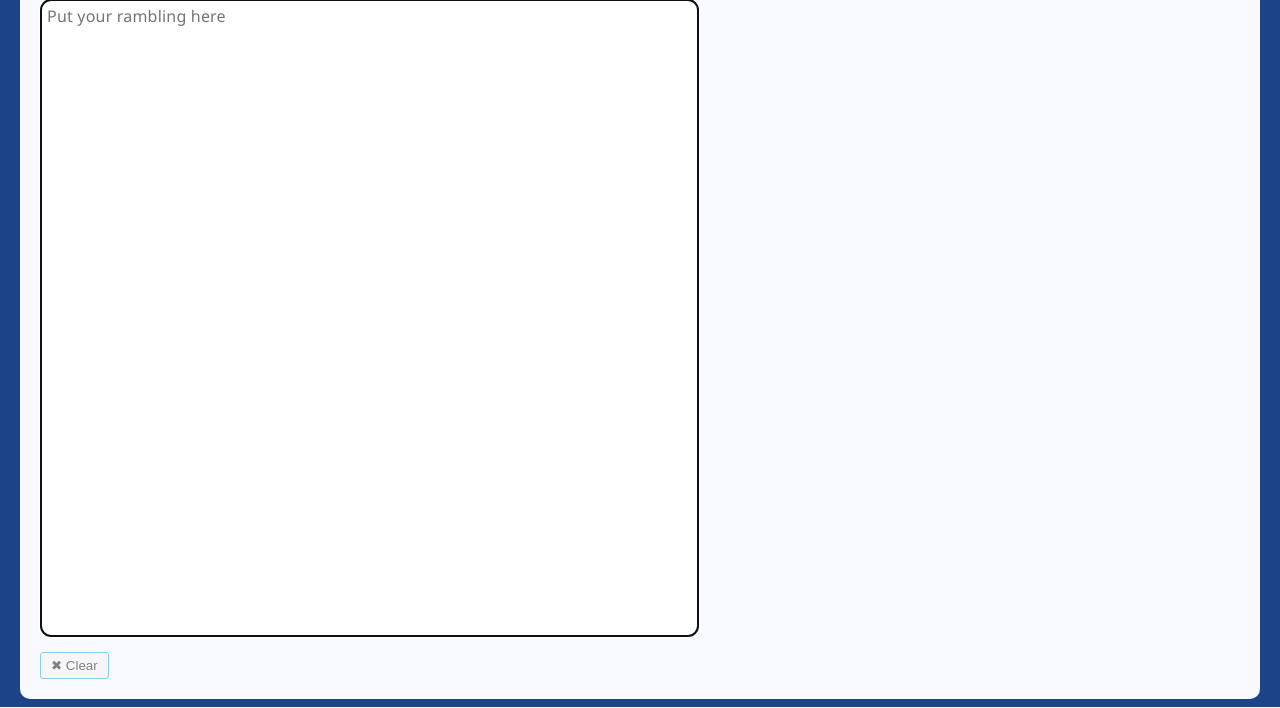
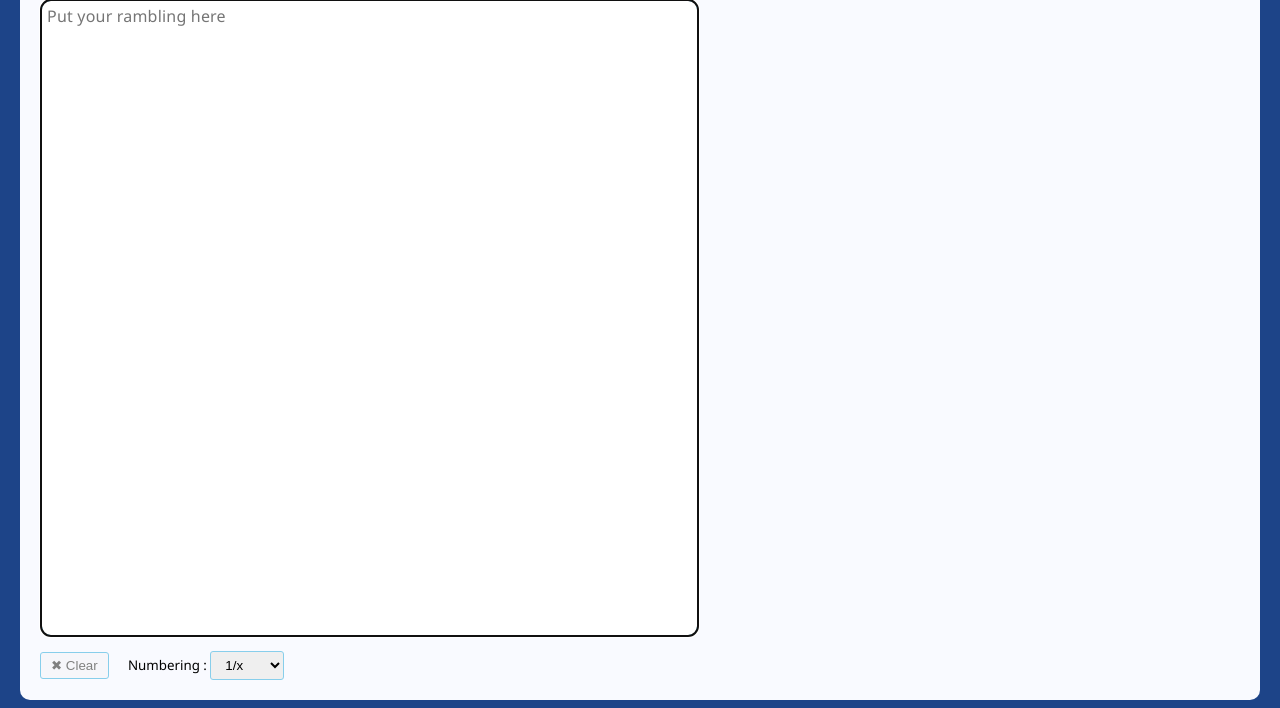
Before and after one commit to simonetthomas/Blue_Thread, a Flask app: page /thread in a window 1280 px wide. Shown: the part 158-866 px from the top of the page. Run offline with Flask 3, Linux system fonts and the light colour scheme; the visitor is signed in with stand-in values (Sample User, id 1); some libraries are stand-ins or nearby versions.

Commit message:
Issue #42 : Add options for the numbering

```diff
--- a/static/javascript.js
+++ b/static/javascript.js
@@ -201,7 +201,13 @@ function cutThread(){
         btn_clear.classList.remove("disabled");
     }
 
-    const length = 291; // Number of characters of a post (300 minus space for the number)
+    const numbering = document.getElementById("numbering").value;
+
+    length = 299;
+    if (numbering == "slash"){
+        length = 291; // Number of characters of a post (300 minus space for the number)
+    }
+
     let start = 0; // Start index of the current post
     let end = length; // End index of the current post
     const thread = new Array(); // Array containing the posts to send
@@ -258,12 +264,13 @@ function cutThread(){
     }
 
     // Adding the numbering to the post's end
-    const str_nb_posts = String(thread.length);
-    for (let index = 0; index < thread.length; index++) {
-        const numbering = (index + 1) + '/' + str_nb_posts;
-        thread[index] = thread[index] + ' (' + numbering + ')';
+    if (numbering == "slash"){
+        const str_nb_posts = String(thread.length);
+        for (let index = 0; index < thread.length; index++) {
+            const numbering = (index + 1) + '/' + str_nb_posts;
+            thread[index] = thread[index] + ' (' + numbering + ')';
+        }
     }
-
     addPosts(thread);
 }
 
--- a/static/style.css
+++ b/static/style.css
@@ -187,6 +187,11 @@ h1{
     margin-top:10px;
 }
 
+#numbering_section{
+    margin-left:15px;
+    font-size:10pt;
+}
+
 .btn.disabled{
     cursor:default;
     color:gray;
--- a/templates/thread.html
+++ b/templates/thread.html
@@ -18,6 +18,10 @@
     <form method="POST" id="form_text">
         <textarea id="ta_text" name="text" rows="30" cols="70" autocomplete="off" autocorrect="on"  autofocus="on" placeholder="Put your rambling here" oninput="cutThread();">{{text}}</textarea>
         <input id="btn_clear" type="button" value="✖ Clear" class="btn" onclick="clearText()" />
+        <span id="numbering_section">Numbering : <select name="numbering" id="numbering" class="btn" onChange="cutThread()">
+            <option value="slash">1/x</option>
+            <option value="none">None</option>
+        </select></span>
     </form>
 
     <form method="POST" id="form_posts" enctype="multipart/form-data" >
```
